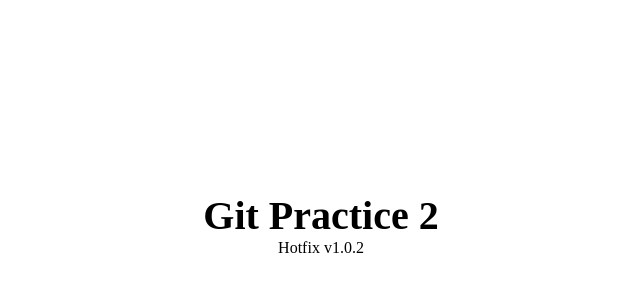
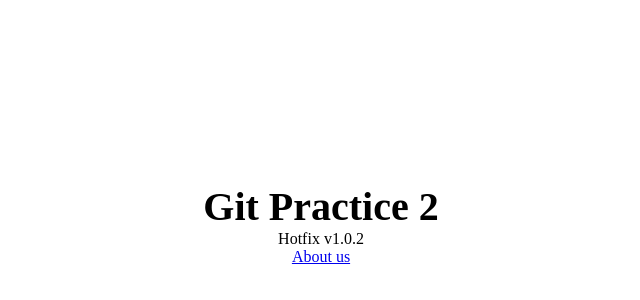
Before and after one commit to dungbuike-prtimes/git-practice2, a plain HTML site: page index.html in a window 1280 px wide. Shown: the part 176-476 px from the top of the page, without its empty margins (319-959 px from the left). Drawn offline with Linux system fonts and the light colour scheme.

Commit message:
add link to about

```diff
--- a/index.html
+++ b/index.html
@@ -9,6 +9,7 @@
 <div class="container">
     <h1 class="header">Git Practice 2</h1>
     <p>Hotfix v1.0.2</p>
+    <a href="about.html">About us</a>
 </div>
 </body>
 </html>
```
